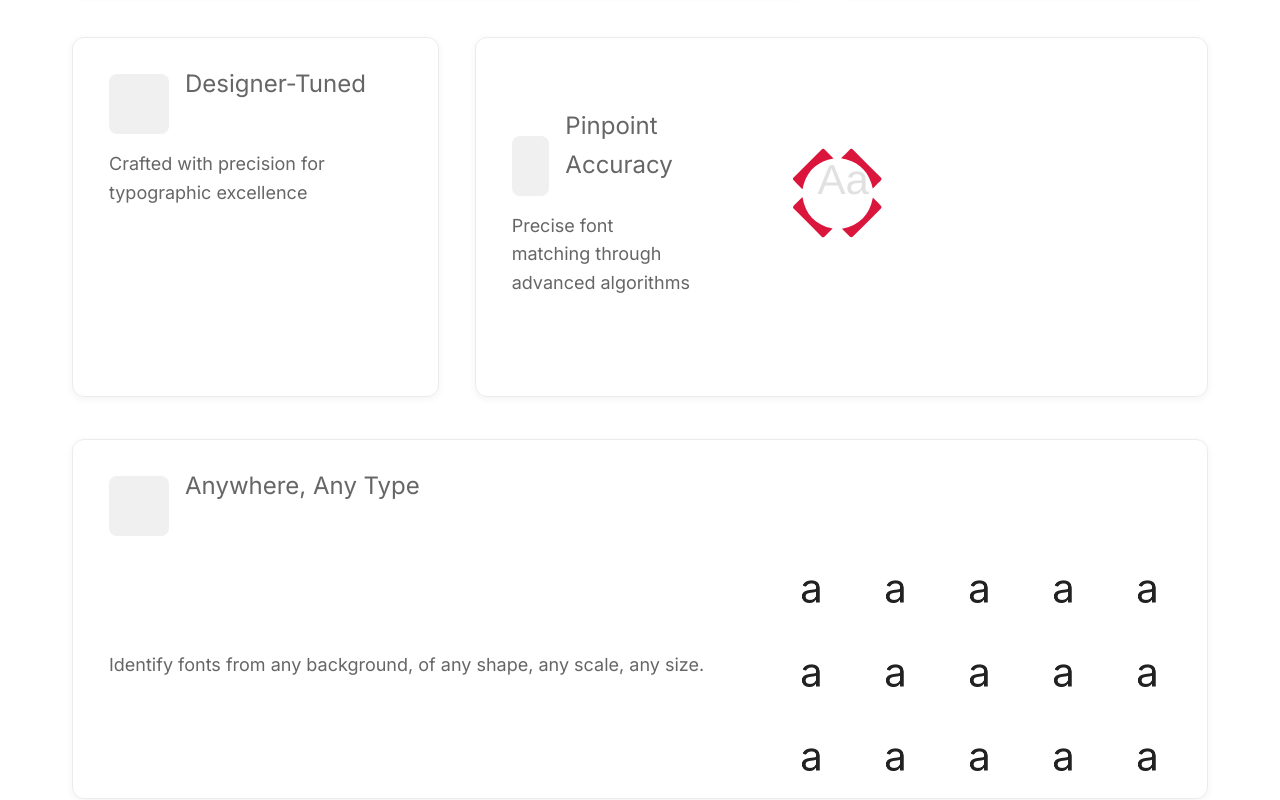
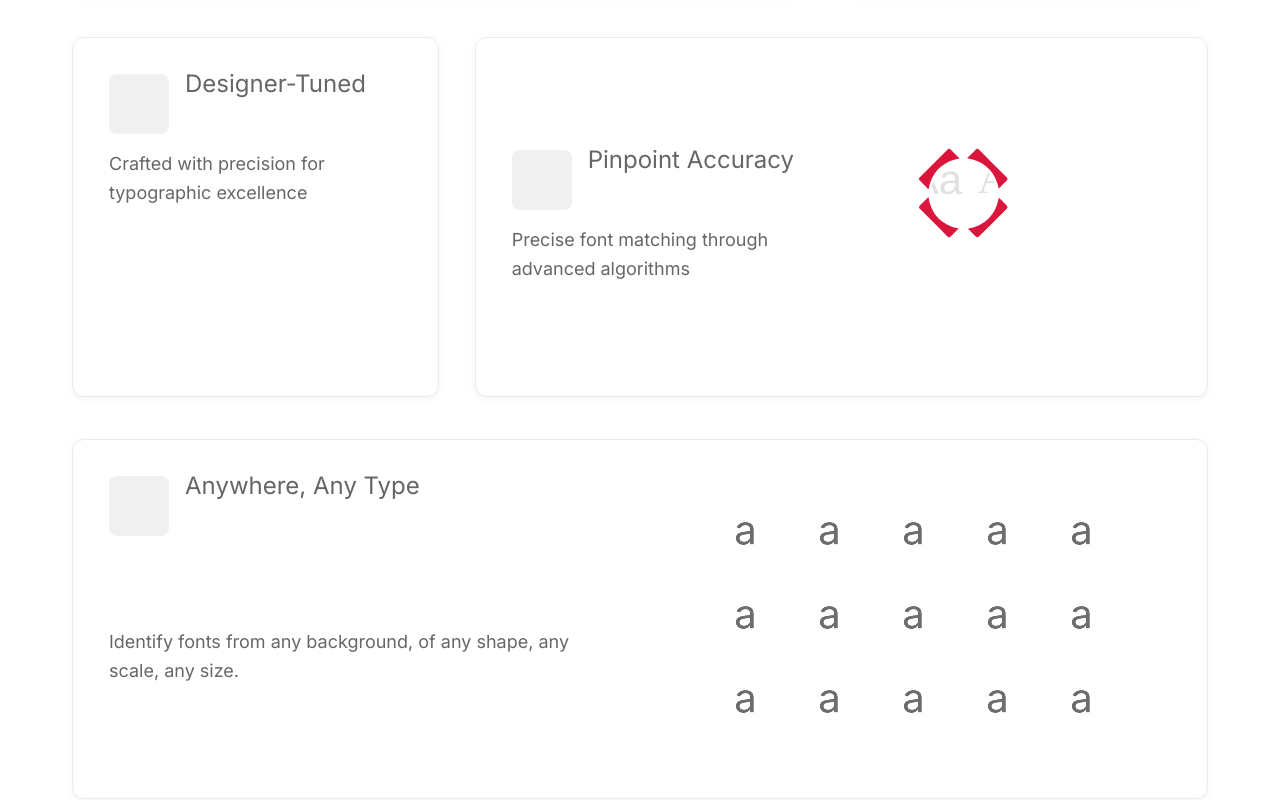
Before and after one commit to ajamous1/my-type.ai, a Next.js app: page / in a window 1280 px wide. Shown: the part 1580-2380 px from the top of the page. Built offline with nearby package versions, Linux system fonts and the light colour scheme.

Commit message:
anywhere any type done

```diff
--- a/src/components/landing-page/assets/grid/AnyType.tsx
+++ b/src/components/landing-page/assets/grid/AnyType.tsx
@@ -56,8 +56,8 @@ export default function AnywhereAnyTypeCard({
         const isClose = dist < threshold;
 
         hoverTimes.current[i] = isClose
-          ? Math.min(hoverTimes.current[i] + 1, 60)
-          : Math.max(hoverTimes.current[i] - 2, 0);
+          ? Math.min(hoverTimes.current[i] + 0.3, 60)
+          : Math.max(hoverTimes.current[i] - 0.3, 0);
 
         const progress = hoverTimes.current[i] / 60;
         const scale = 0.5 + progress * 1.2;
@@ -90,11 +90,13 @@ export default function AnywhereAnyTypeCard({
           <p>{description}</p>
         </div>
 
+        <div className={styles.rightColumn}>
+          <div className={styles.gridAligner}>
             <div className={styles.airbnbLetterGrid}>
               {Array.from({ length: 15 }).map((_, i) => (
                 <div key={i} className={styles.cellWrapper}>
                   <span
-                ref={el => {
+                    ref={(el) => {
                       if (el) letterRefs.current[i] = el;
                     }}
                     className={styles.scalingA}
@@ -106,5 +108,7 @@ export default function AnywhereAnyTypeCard({
             </div>
           </div>
         </div>
+      </div>
+    </div>
   );
 }
--- a/src/styles/BentoGrid.module.css
+++ b/src/styles/BentoGrid.module.css
@@ -128,19 +128,17 @@
 .cardContentRow {
   display: flex;
   flex-direction: row;
-  justify-content: space-between;
-  align-items: center; /* centers vertically */
   gap: 2rem;
   height: 100%;
 }
 
 .leftColumn {
   flex: 1;
+  min-width: 300px;
   display: flex;
   flex-direction: column;
   justify-content: center;
 }
-
 
 /* === FONT SCROLLING === */
 .fallingTextContainer {
@@ -367,24 +365,37 @@
   }
 }
 
+
+
+
+
+
+
+.rightColumn {
+  flex: 1;
+  position: relative;
+  cursor: crosshair
+}
+
+.gridAligner {
+  position: absolute;
+  top: 50%;
+  left: 50%;
+  transform: translate(-50%, -70%); /* 🔥 Optical vertical correction */
+  pointer-events: none;
+}
+
 .airbnbLetterGrid {
   display: grid;
-  grid-template-columns: repeat(5, 48px); /* 5 columns */
-  grid-auto-rows: 48px;                   /* 3 rows via 15 items */
+  grid-template-columns: repeat(5, 48px);
+  grid-template-rows: repeat(3, 48px);
   gap: 36px;
-  align-self: center;
-  justify-content: flex-end;
-  padding-top: 12px;
-  overflow: visible;
+  width: fit-content;
+  height: fit-content;
   cursor: crosshair;
 }
 
-
 .cellWrapper {
-  width: 100%;
-  height: 100%;
-  position: relative;
-  overflow: visible;
   display: flex;
   align-items: center;
   justify-content: center;
@@ -394,14 +405,15 @@
   font-family: 'Inter', sans-serif;
   font-size: 80px;
   font-variation-settings: 'wght' 400;
-  color: #222;
+  color: 0d0d0d;
+  opacity: 0.6;
+  cursor: crosshair;
   line-height: 1;
   display: inline-block;
   transform: scale(0.2);
   transform-origin: center;
   will-change: transform, font-variation-settings;
   transition: none;
-
   -webkit-font-smoothing: antialiased;
   -moz-osx-font-smoothing: grayscale;
   backface-visibility: hidden;
```
Lines whose indentation alone changed are shown as unchanged.
